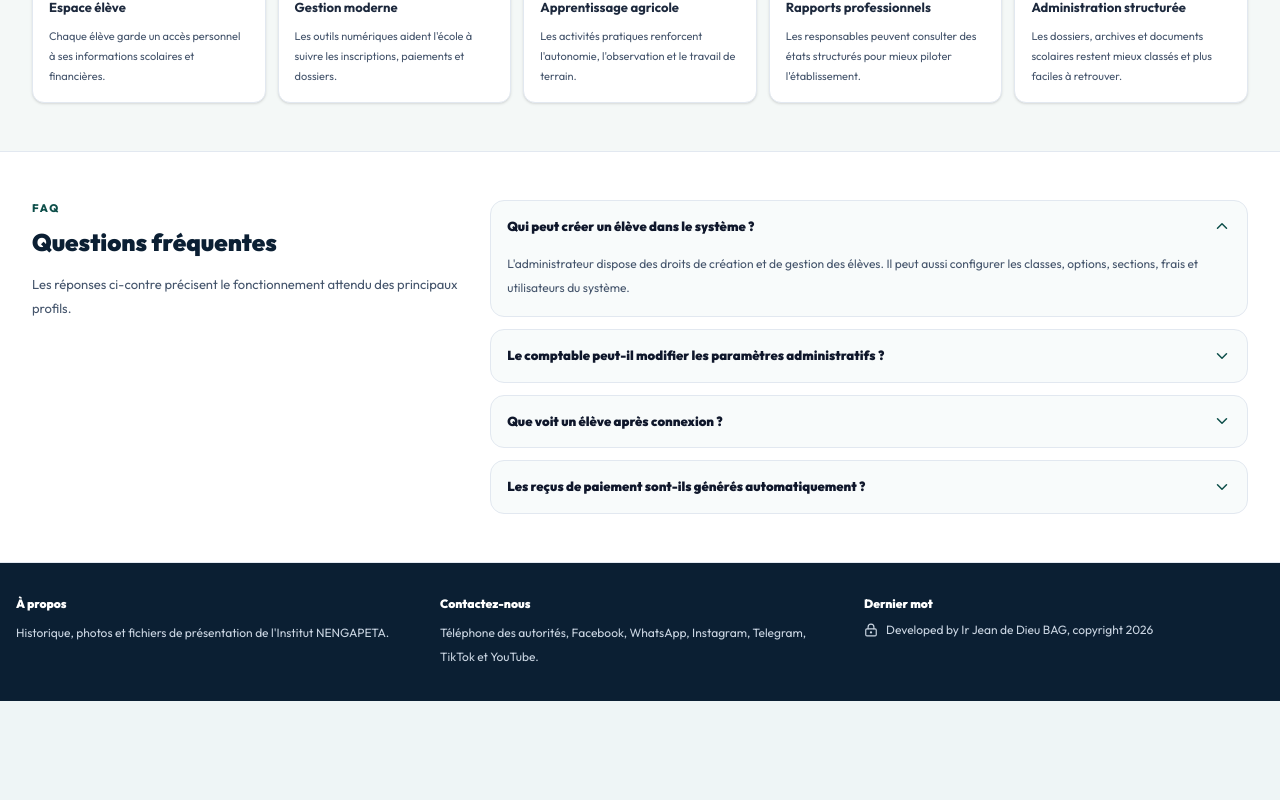
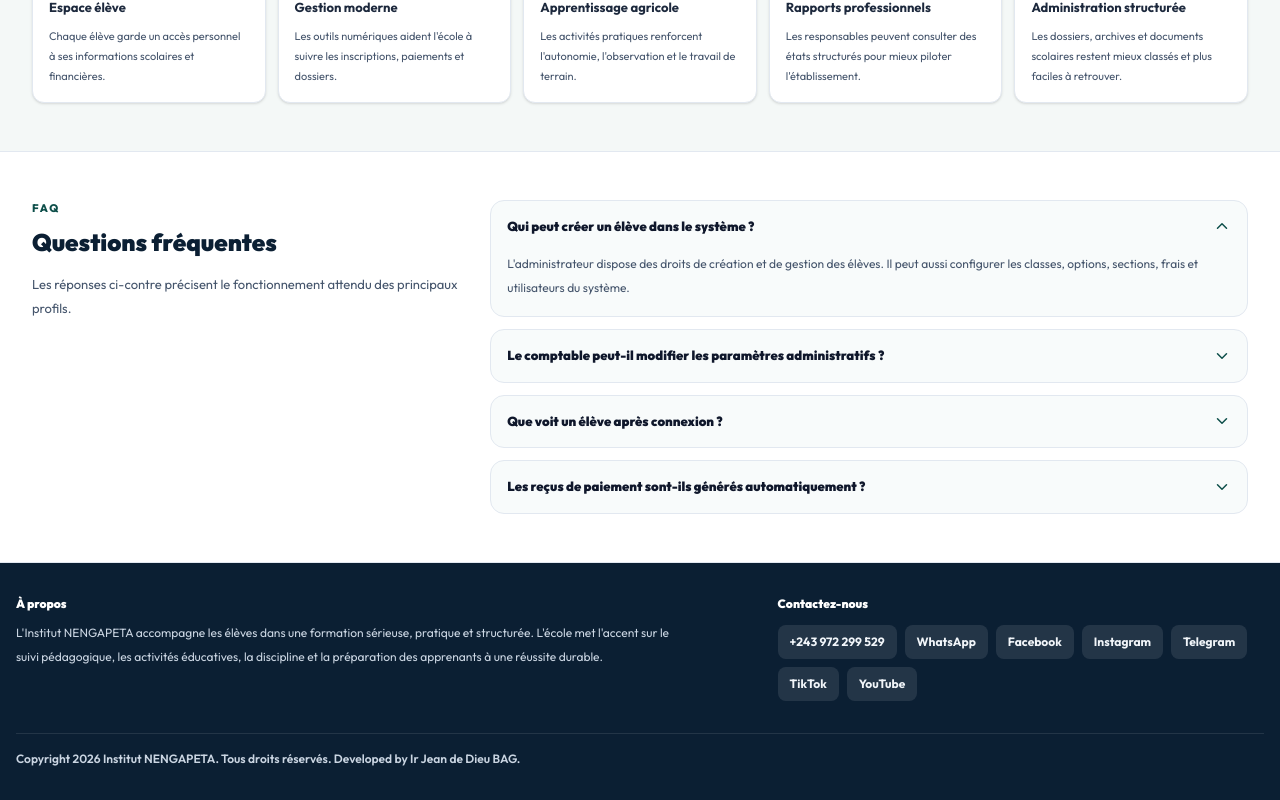
Before and after one commit to Amani-S21/Gestion_Inscript_Paiement_School, a React (Vite) app in the folder frontend/: page / in a window 1280 px wide. Shown: the part 2912-3712 px from the top of the page. Before the commit the page ends 3613 px from the top, so only its background shows below. Built offline with nearby package versions, Linux system fonts and the light colour scheme; no server answers.

Commit message:
update project

```diff
--- a/frontend/src/pages/landing/LandingPage.tsx
+++ b/frontend/src/pages/landing/LandingPage.tsx
@@ -9,7 +9,6 @@ import {
   FileCheck2,
   GraduationCap,
   Landmark,
-  LockKeyhole,
   School,
   ShieldCheck,
   Sparkles,
@@ -386,22 +385,28 @@ export function LandingPage() {
       </section>
 
       <footer className="border-t border-slate-200 bg-[#0b1f33] px-4 py-8 text-white">
-        <div className="mx-auto grid max-w-7xl gap-6 text-[12px] md:grid-cols-3">
+        <div className="mx-auto grid max-w-7xl gap-8 text-[12px] md:grid-cols-[1.2fr_0.8fr]">
           <div>
             <p className="font-black">À propos</p>
-            <p className="mt-2 leading-6 text-slate-300">Historique, photos et fichiers de présentation de l'Institut NENGAPETA.</p>
+            <p className="mt-2 max-w-2xl leading-6 text-slate-300">
+              L'Institut NENGAPETA accompagne les élèves dans une formation sérieuse, pratique et structurée. L'école met l'accent sur le suivi pédagogique, les activités éducatives, la discipline et la préparation des apprenants à une réussite durable.
+            </p>
           </div>
           <div>
             <p className="font-black">Contactez-nous</p>
-            <p className="mt-2 leading-6 text-slate-300">Téléphone des autorités, Facebook, WhatsApp, Instagram, Telegram, TikTok et YouTube.</p>
+            <div className="mt-3 flex flex-wrap gap-2">
+              <a className="rounded-[8px] bg-white/10 px-3 py-2 font-bold text-slate-100 transition hover:bg-white/15" href="tel:+243972299529">+243 972 299 529</a>
+              <a className="rounded-[8px] bg-white/10 px-3 py-2 font-bold text-slate-100 transition hover:bg-white/15" href="https://wa.me/243972299529" target="_blank" rel="noreferrer">WhatsApp</a>
+              <a className="rounded-[8px] bg-white/10 px-3 py-2 font-bold text-slate-100 transition hover:bg-white/15" href="https://www.facebook.com/search/top?q=Institut%20NENGAPETA" target="_blank" rel="noreferrer">Facebook</a>
+              <a className="rounded-[8px] bg-white/10 px-3 py-2 font-bold text-slate-100 transition hover:bg-white/15" href="https://www.instagram.com/explore/search/keyword/?q=Institut%20NENGAPETA" target="_blank" rel="noreferrer">Instagram</a>
+              <a className="rounded-[8px] bg-white/10 px-3 py-2 font-bold text-slate-100 transition hover:bg-white/15" href="https://t.me/share/url?url=https://nengapeta.local&text=Institut%20NENGAPETA" target="_blank" rel="noreferrer">Telegram</a>
+              <a className="rounded-[8px] bg-white/10 px-3 py-2 font-bold text-slate-100 transition hover:bg-white/15" href="https://www.tiktok.com/search?q=Institut%20NENGAPETA" target="_blank" rel="noreferrer">TikTok</a>
+              <a className="rounded-[8px] bg-white/10 px-3 py-2 font-bold text-slate-100 transition hover:bg-white/15" href="https://www.youtube.com/results?search_query=Institut%20NENGAPETA" target="_blank" rel="noreferrer">YouTube</a>
+            </div>
           </div>
-          <div>
-            <p className="font-black">Dernier mot</p>
-            <p className="mt-2 flex items-center gap-2 text-slate-300">
-              <LockKeyhole size={14} />
-              Developed by Ir Jean de Dieu BAG, copyright 2026
-            </p>
-          </div>
+        </div>
+        <div className="mx-auto mt-8 max-w-7xl border-t border-white/10 pt-4 text-[12px] font-semibold text-slate-300">
+          Copyright 2026 Institut NENGAPETA. Tous droits réservés. Developed by Ir Jean de Dieu BAG.
         </div>
       </footer>
     </main>
```
